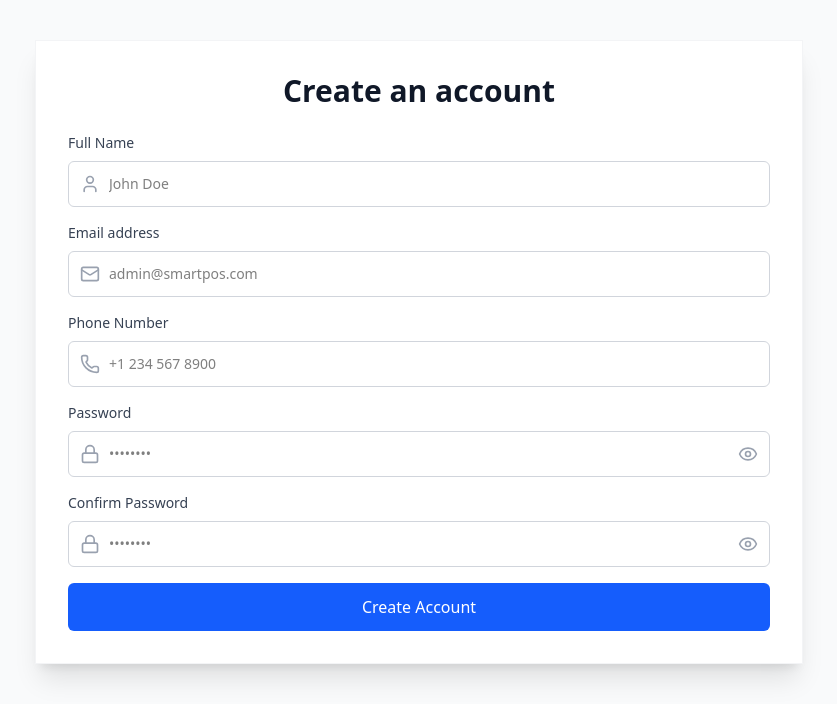
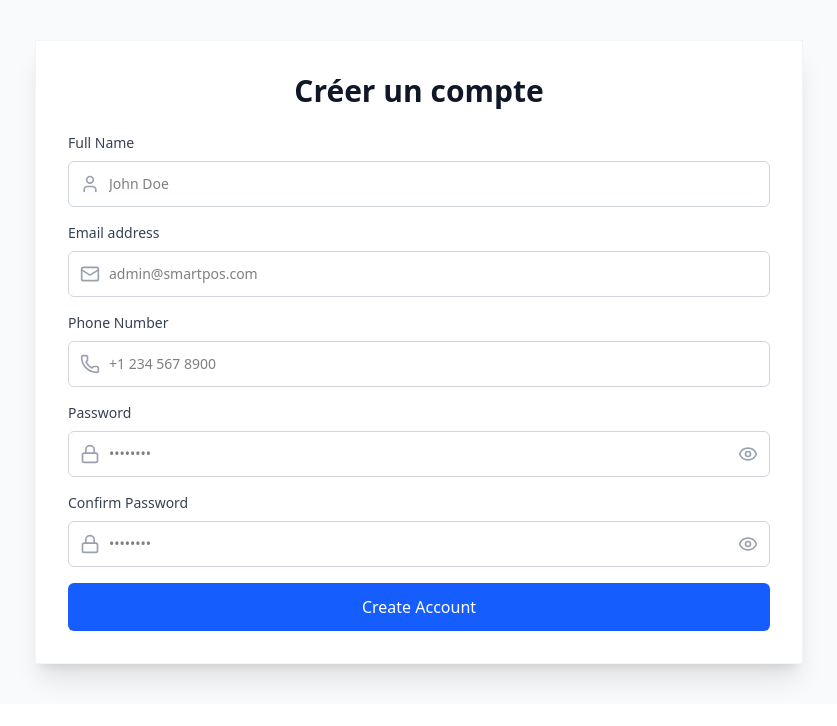
Before and after one commit to abdulrahman-adam/My-awashethiopian, a React (Vite) app in the folder frontend/: page /register in a window 1280 px wide. Shown: the top 726 px of the page, without its empty margins (221-1058 px from the left). Built offline with nearby package versions, Linux system fonts and the light colour scheme; no server answers.

Commit message:
changed the title

```diff
--- a/frontend/src/pages/auth/Register.jsx
+++ b/frontend/src/pages/auth/Register.jsx
@@ -50,7 +50,7 @@ export default function Register() {
         {/* HEADER */}
         <div className="text-center">
           <h2 className="text-2xl sm:text-3xl font-extrabold text-gray-900">
-            Create an account
+            Créer un compte
           </h2>
         </div>
 
```
